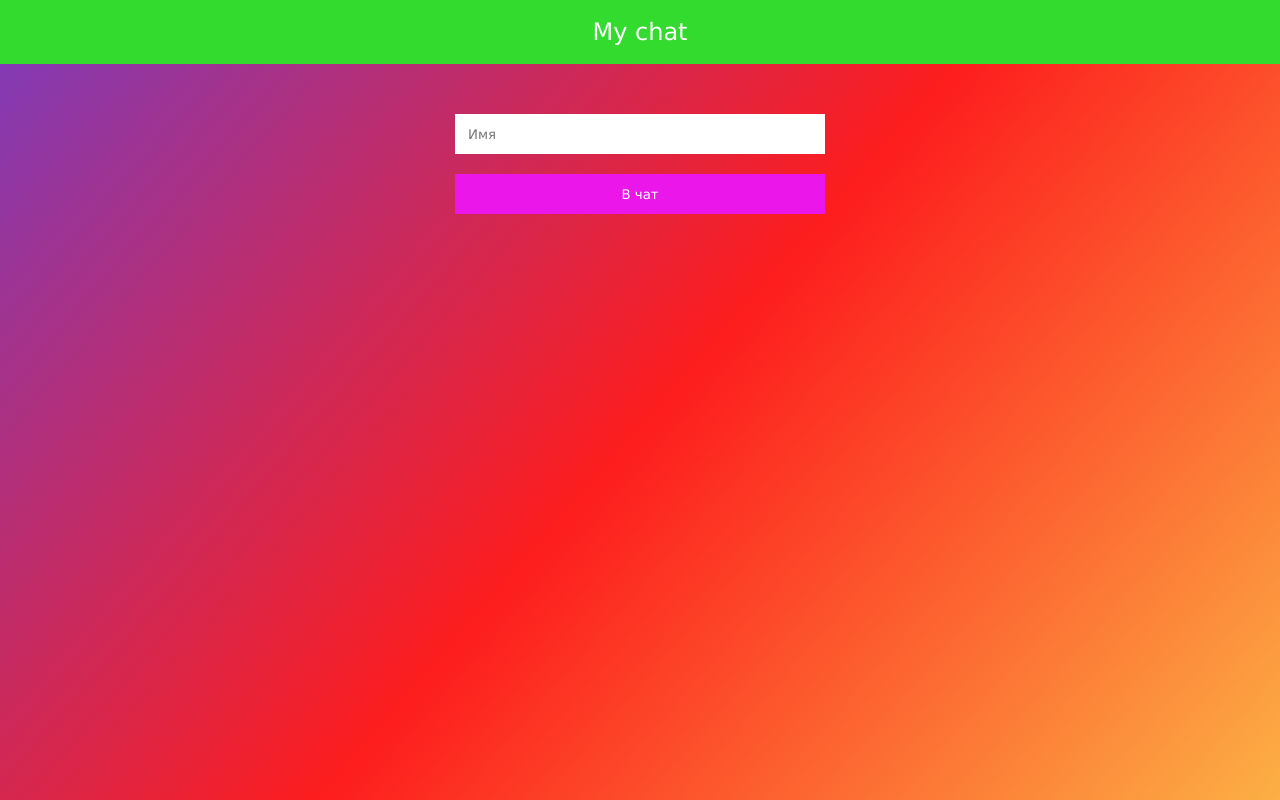
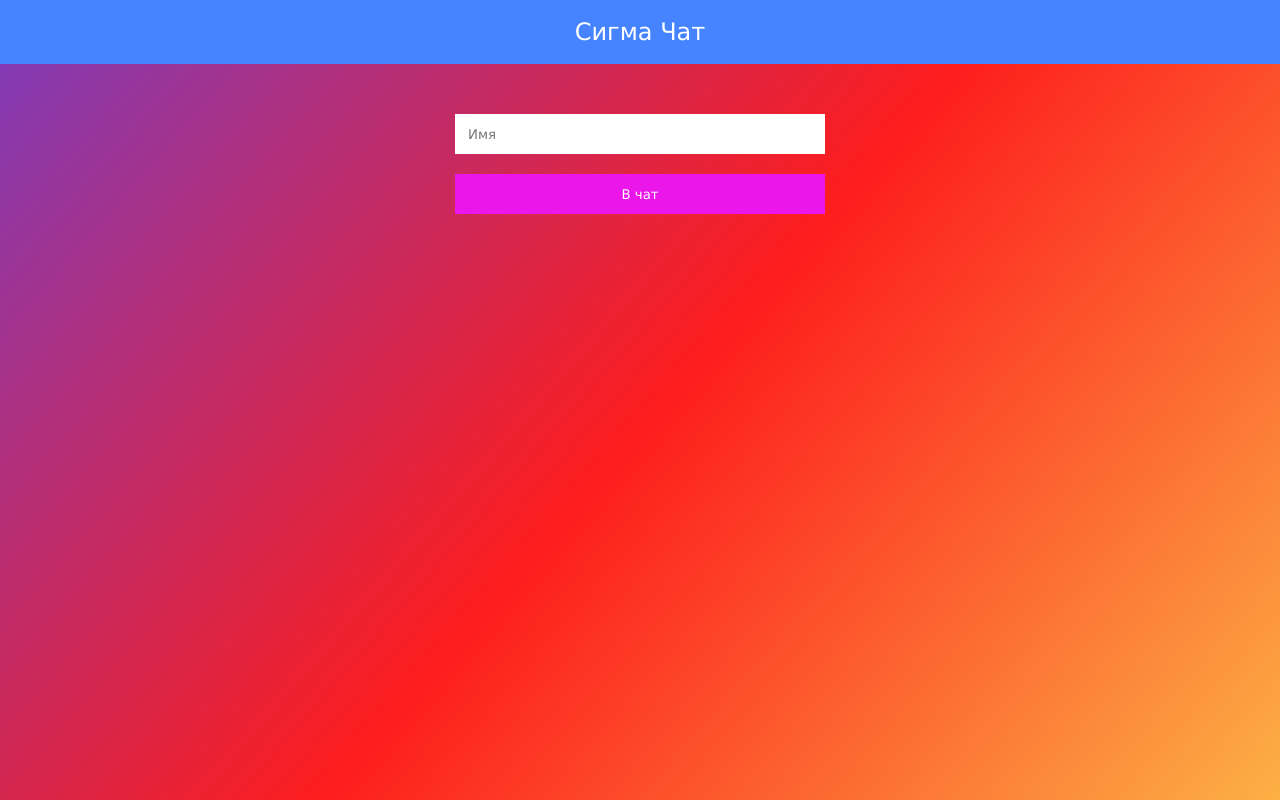
Before and after one commit to Kanogame/svelte-chat, a Svelte app in the folder chat - frontend/: page / in a window 1280 px wide. Built offline with nearby package versions, Linux system fonts and the light colour scheme.

Commit message:
header fix

```diff
--- a/chat - frontend/src/Header.svelte
+++ b/chat - frontend/src/Header.svelte
@@ -1,5 +1,5 @@
 <div class="header">
-    My chat
+  Сигма Чат
 </div>
 
 <style>
@@ -10,8 +10,8 @@
     align-items: center;
     padding: 0 15px;
     font-size: 24px;
-        background: rgb(50, 219, 45);
-        color: white;
+    background: #4583ff;
+    color: #fff;
     text-align: center;
   }
 </style>
```
Lines whose indentation alone changed are shown as unchanged.
